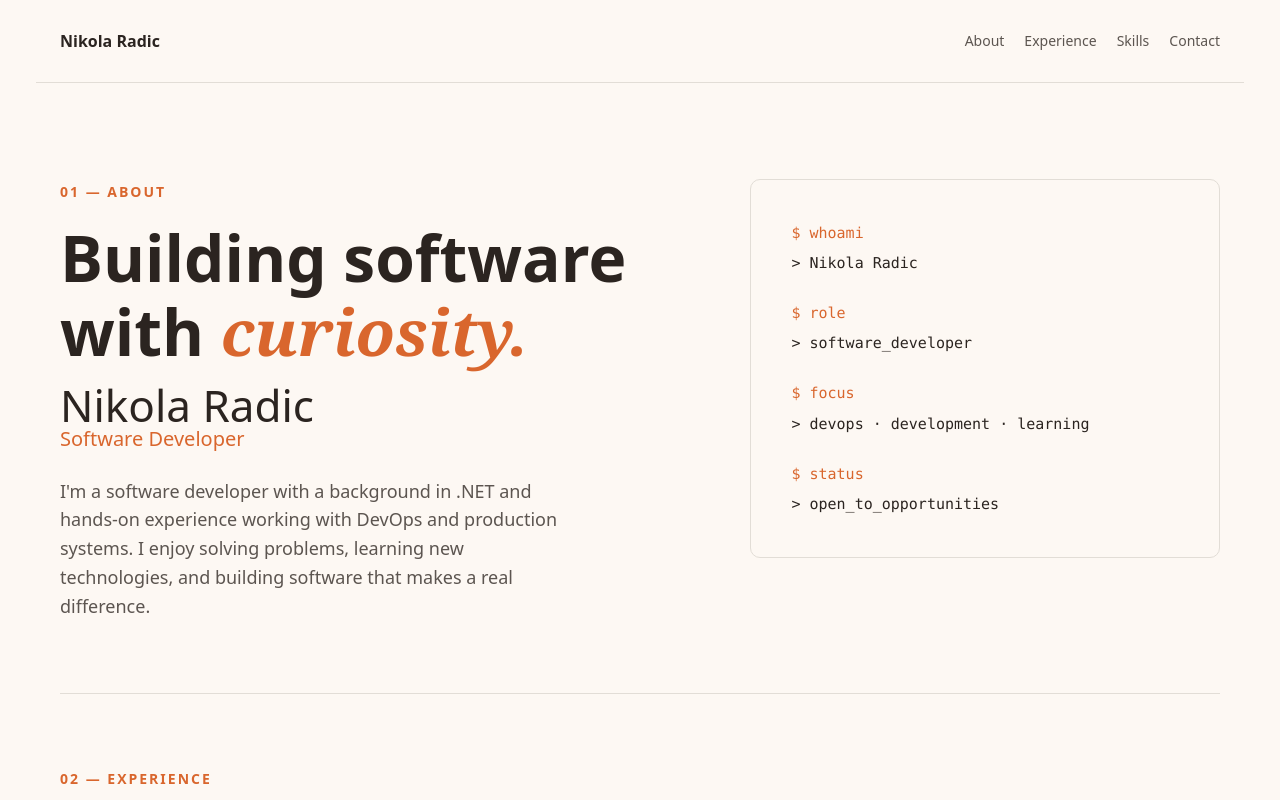
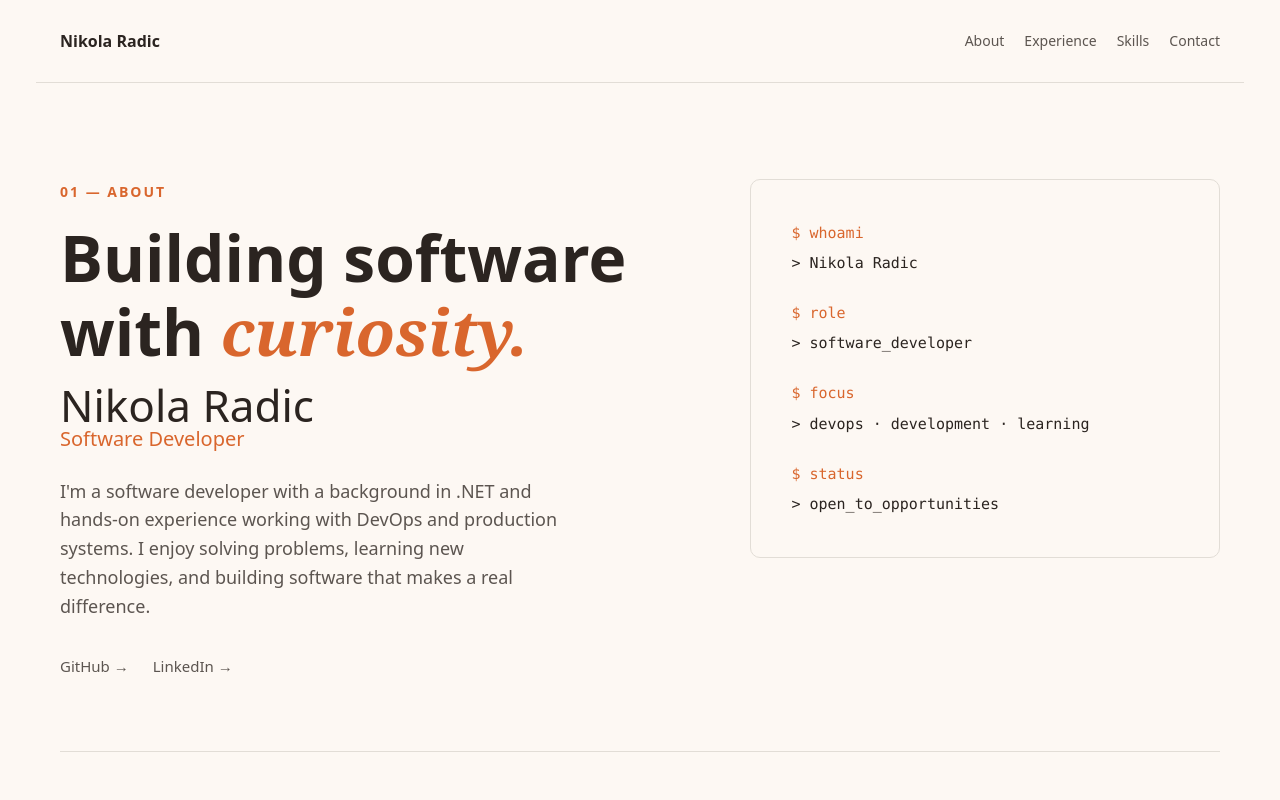
Before and after one commit to nikoradic/portfolio, a React (Vite) app: page / in a window 1280 px wide. Shown: the top 800 px of the page. Built offline with nearby package versions, Linux system fonts and the light colour scheme.

Commit message:
Add professional links to hero

```diff
--- a/src/App.css
+++ b/src/App.css
@@ -82,6 +82,25 @@
 .hero {
   width: 100%;
   padding-bottom: 72px;
+}
+
+.hero-links {
+  display: flex;
+  flex-wrap: wrap;
+  gap: 24px;
+  margin-top: 32px;
+}
+
+.hero-link {
+  color: var(--text);
+  font-size: 15px;
+  text-decoration: none;
+  transition: color 0.2s ease;
+}
+
+.hero-link:hover,
+.hero-link:focus-visible {
+  color: var(--accent);
 }
 
 .section {
--- a/src/App.tsx
+++ b/src/App.tsx
@@ -30,6 +30,24 @@ function App() {
                 technologies, and building software that makes a real
                 difference.
               </p>
+              <div className="hero-links">
+                <a
+                  className="hero-link"
+                  href="https://github.com/nikoradic"
+                  target="_blank"
+                  rel="noopener noreferrer"
+                >
+                  GitHub →
+                </a>
+                <a
+                  className="hero-link"
+                  href="https://www.linkedin.com/in/nikoradic/"
+                  target="_blank"
+                  rel="noopener noreferrer"
+                >
+                  LinkedIn →
+                </a>
+              </div>
             </div>
             <div className="hero-terminal">
               <div className="terminal-line">
```
